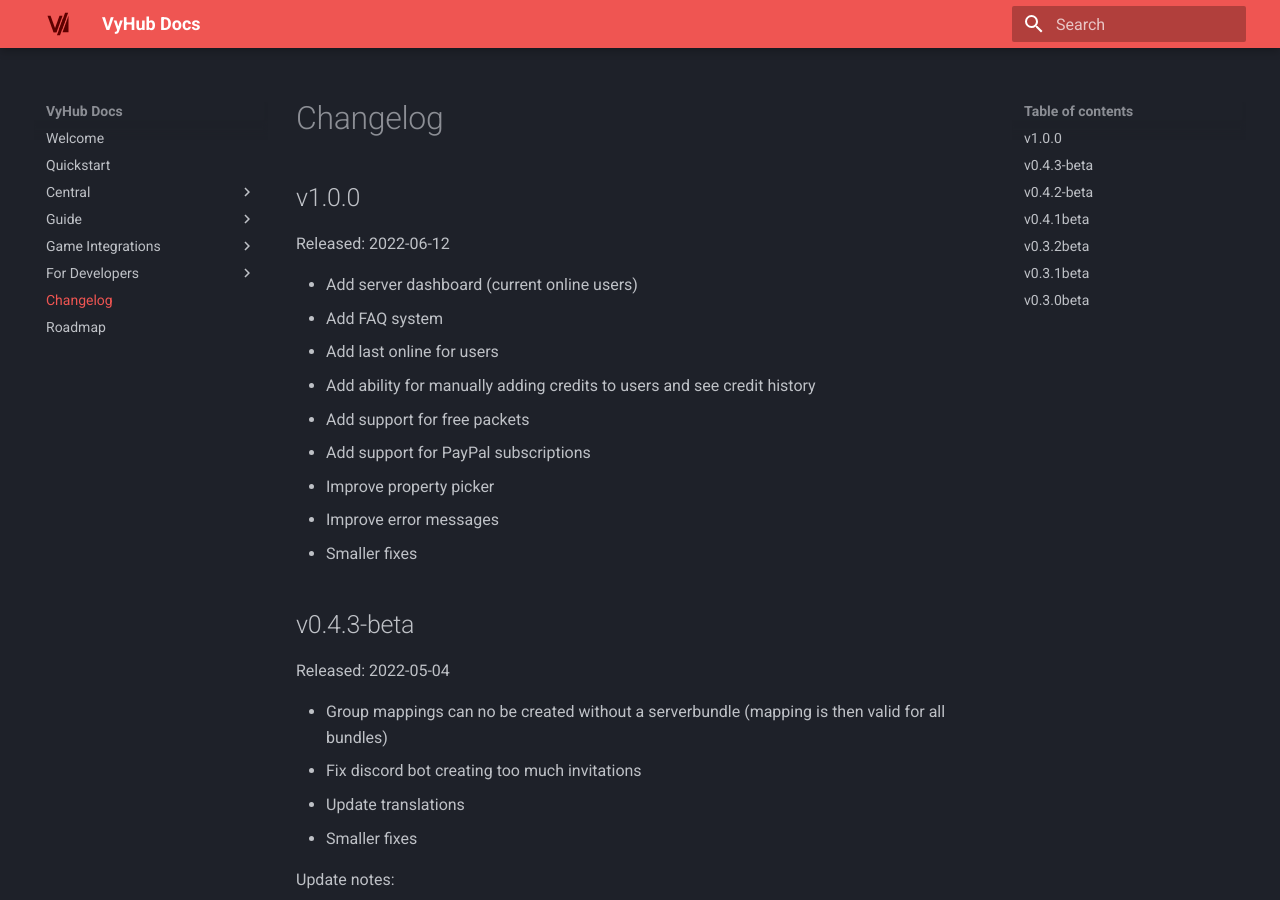
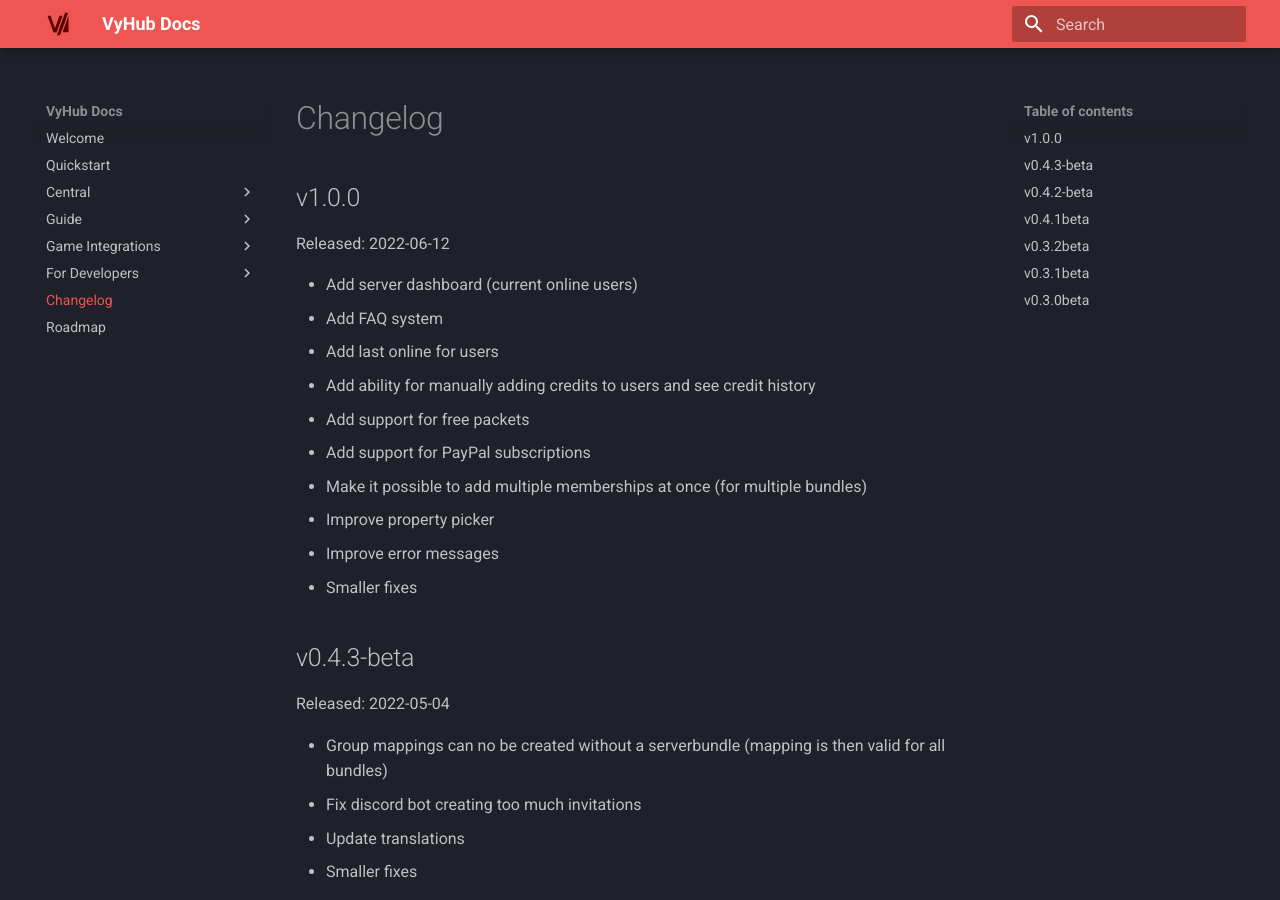
Before and after one commit to nyx-project/vyhub-documentation, an MkDocs documentation site: the page built from docs/changelog.md, in a window 1280 px wide and 900 px high. Built offline with MkDocs 1.6.1 and Material for MkDocs 9.7.7, drawn with Linux system fonts in a browser that asks for light colours; the version menu is left out.

Commit message:
Edit changelog

```diff
--- a/docs/changelog.md
+++ b/docs/changelog.md
@@ -9,6 +9,7 @@
 - Add ability for manually adding credits to users and see credit history
 - Add support for free packets
 - Add support for PayPal subscriptions
+- Make it possible to add multiple memberships at once (for multiple bundles)
 - Improve property picker
 - Improve error messages
 - Smaller fixes
```
